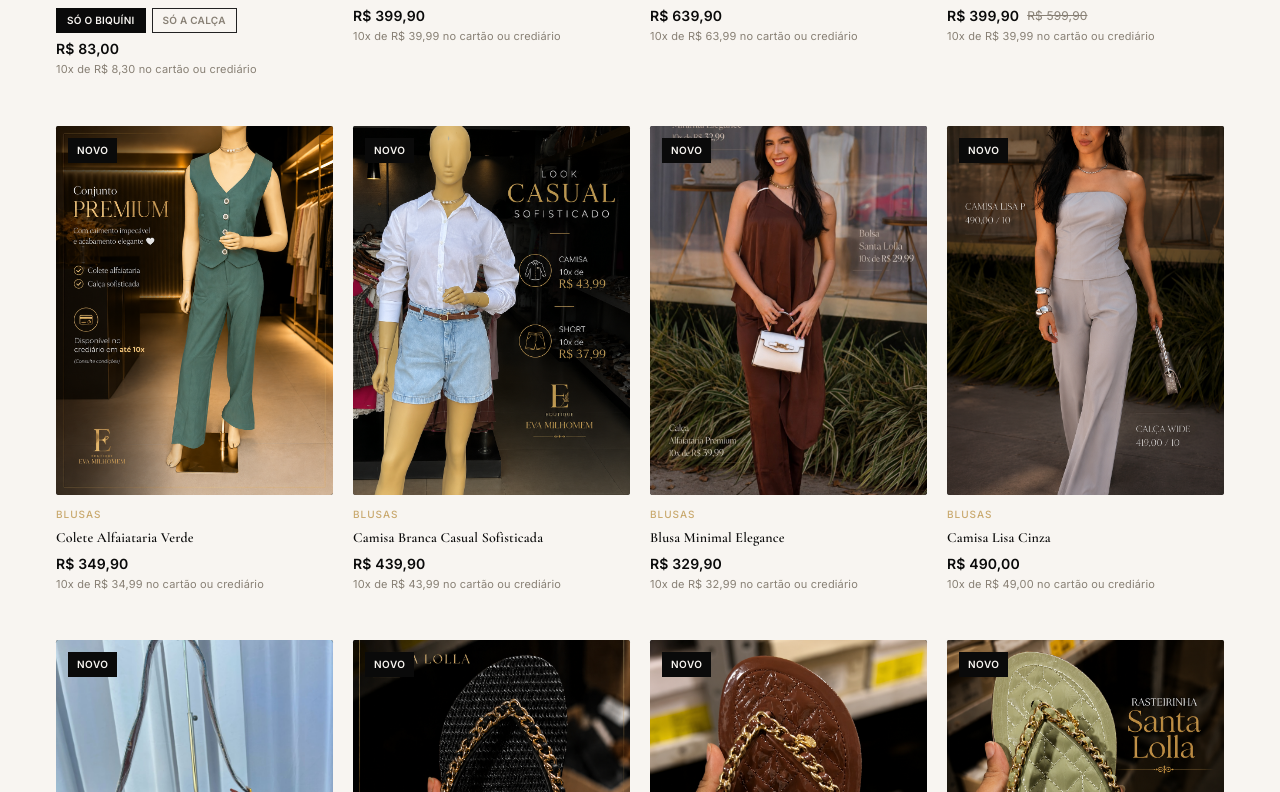
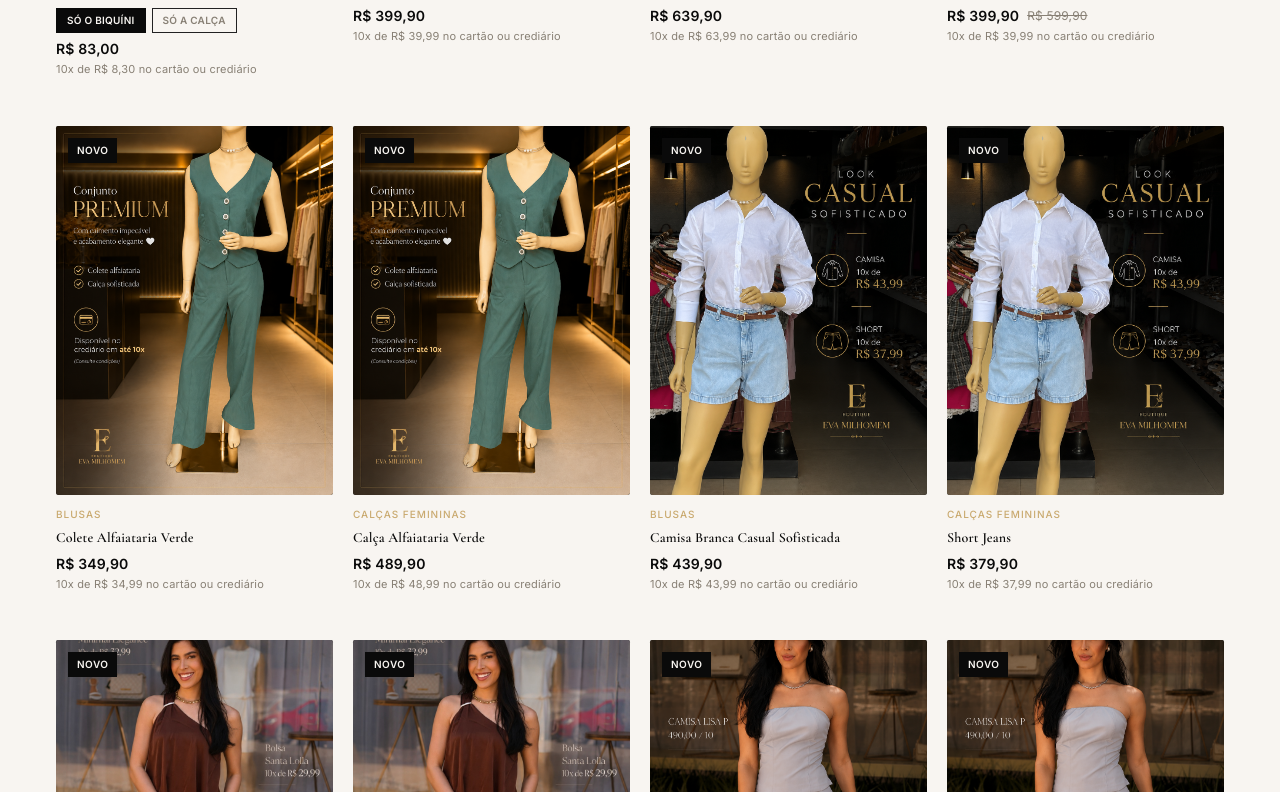
Before and after one commit to evamilhomem1504/BOUTIQUE-EVA-MILHOMEM, a Next.js app: page /moda-feminina in a window 1280 px wide. Shown: the part 1608-2400 px from the top of the page. Built offline with nearby package versions, Linux system fonts and the light colour scheme; a web font is replaced by a local one.

Commit message:
fix: remove deduplicacao por imagem — exibe todos os produtos femininos

```diff
--- a/src/app/(marketing)/moda-feminina/page.tsx
+++ b/src/app/(marketing)/moda-feminina/page.tsx
@@ -14,8 +14,7 @@
 };
 
 const feminineProducts = products
-  .filter((p) => p.gender === "feminino" && !p.groupedUnder)
-  .filter((p, i, arr) => arr.findIndex((x) => x.images[0].url === p.images[0].url) === i);
+  .filter((p) => p.gender === "feminino" && !p.groupedUnder);
 
 export default function ModaFemininaPage() {
   return (
```
